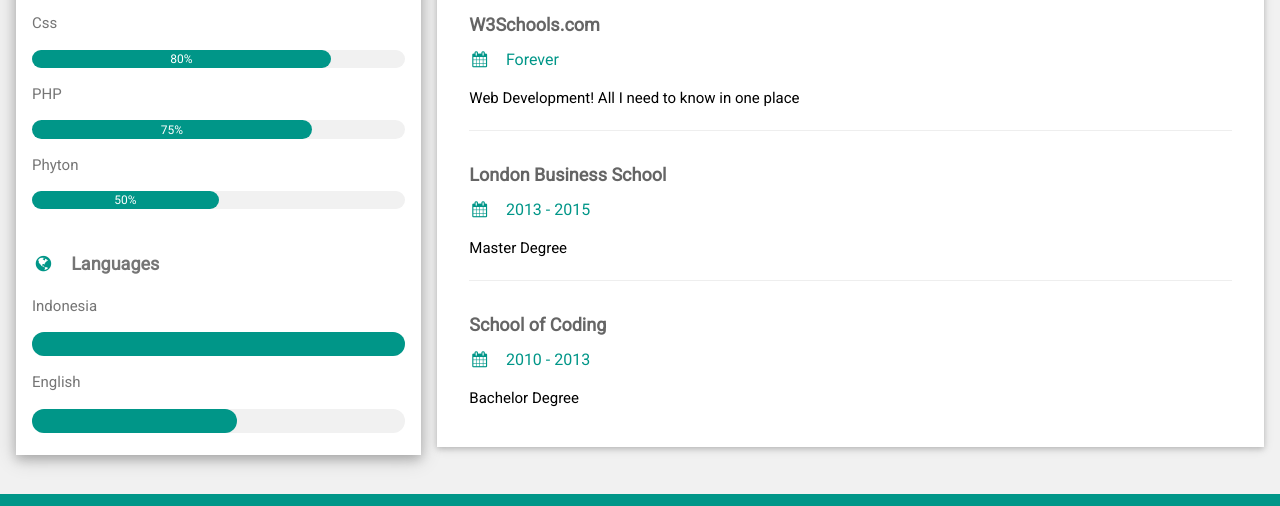
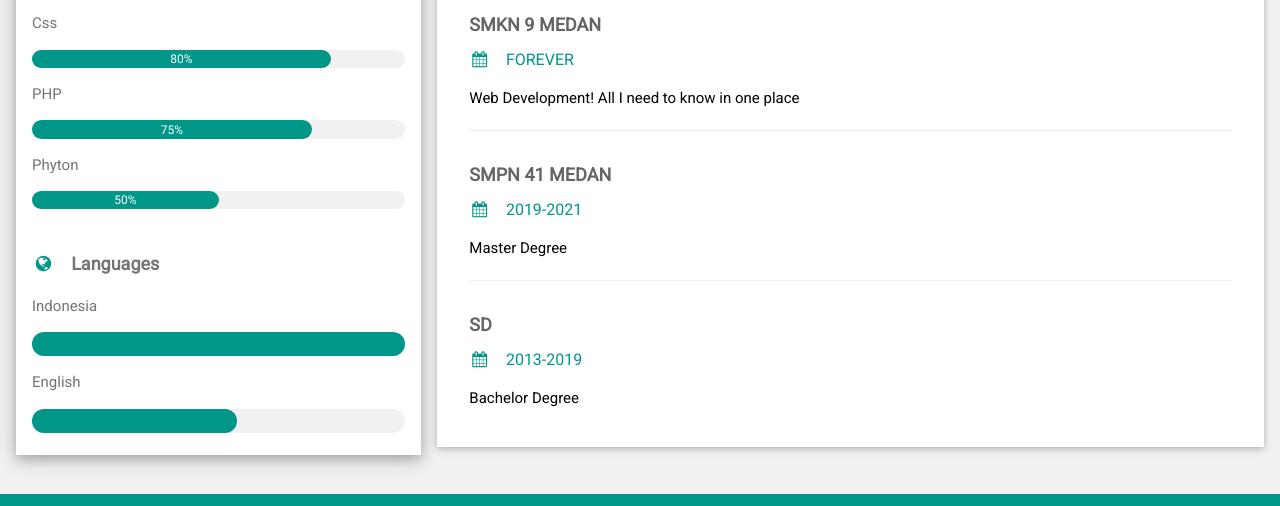
Before and after one commit to zatihulwni/website, a plain HTML site: page index.html in a window 1280 px wide. Shown: the part 716-1222 px from the top of the page. Drawn offline with nearby package versions, Linux system fonts and the light colour scheme.

Commit message:
Update index.html

```diff
--- a/index.html
+++ b/index.html
@@ -101,20 +101,20 @@ html,body,h1,h2,h3,h4,h5,h6 {font-family: "Roboto", sans-serif}
       <div class="w3-container w3-card w3-white">
         <h2 class="w3-text-grey w3-padding-16"><i class="fa fa-certificate fa-fw w3-margin-right w3-xxlarge w3-text-teal"></i>Education</h2>
         <div class="w3-container">
-          <h5 class="w3-opacity"><b>W3Schools.com</b></h5>
-          <h6 class="w3-text-teal"><i class="fa fa-calendar fa-fw w3-margin-right"></i>Forever</h6>
+          <h5 class="w3-opacity"><b>SMKN 9 MEDAN</b></h5>
+          <h6 class="w3-text-teal"><i class="fa fa-calendar fa-fw w3-margin-right"></i>FOREVER</h6>
           <p>Web Development! All I need to know in one place</p>
           <hr>
         </div>
         <div class="w3-container">
-          <h5 class="w3-opacity"><b>London Business School</b></h5>
-          <h6 class="w3-text-teal"><i class="fa fa-calendar fa-fw w3-margin-right"></i>2013 - 2015</h6>
+          <h5 class="w3-opacity"><b>SMPN 41 MEDAN</b></h5>
+          <h6 class="w3-text-teal"><i class="fa fa-calendar fa-fw w3-margin-right"></i>2019-2021</h6>
           <p>Master Degree</p>
           <hr>
         </div>
         <div class="w3-container">
-          <h5 class="w3-opacity"><b>School of Coding</b></h5>
-          <h6 class="w3-text-teal"><i class="fa fa-calendar fa-fw w3-margin-right"></i>2010 - 2013</h6>
+          <h5 class="w3-opacity"><b>SD</b></h5>
+          <h6 class="w3-text-teal"><i class="fa fa-calendar fa-fw w3-margin-right"></i>2013-2019</h6>
           <p>Bachelor Degree</p><br>
         </div>
       </div>
```
